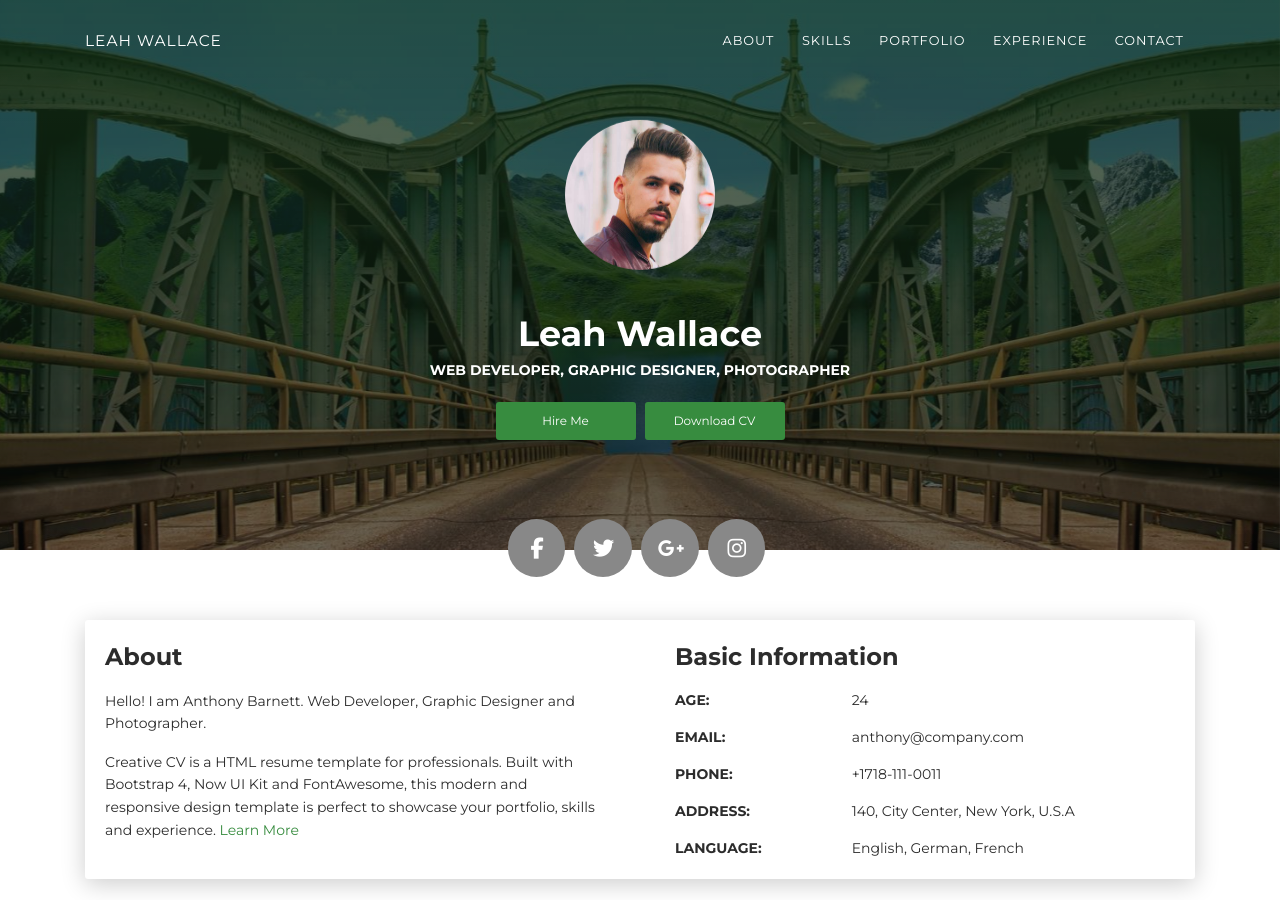
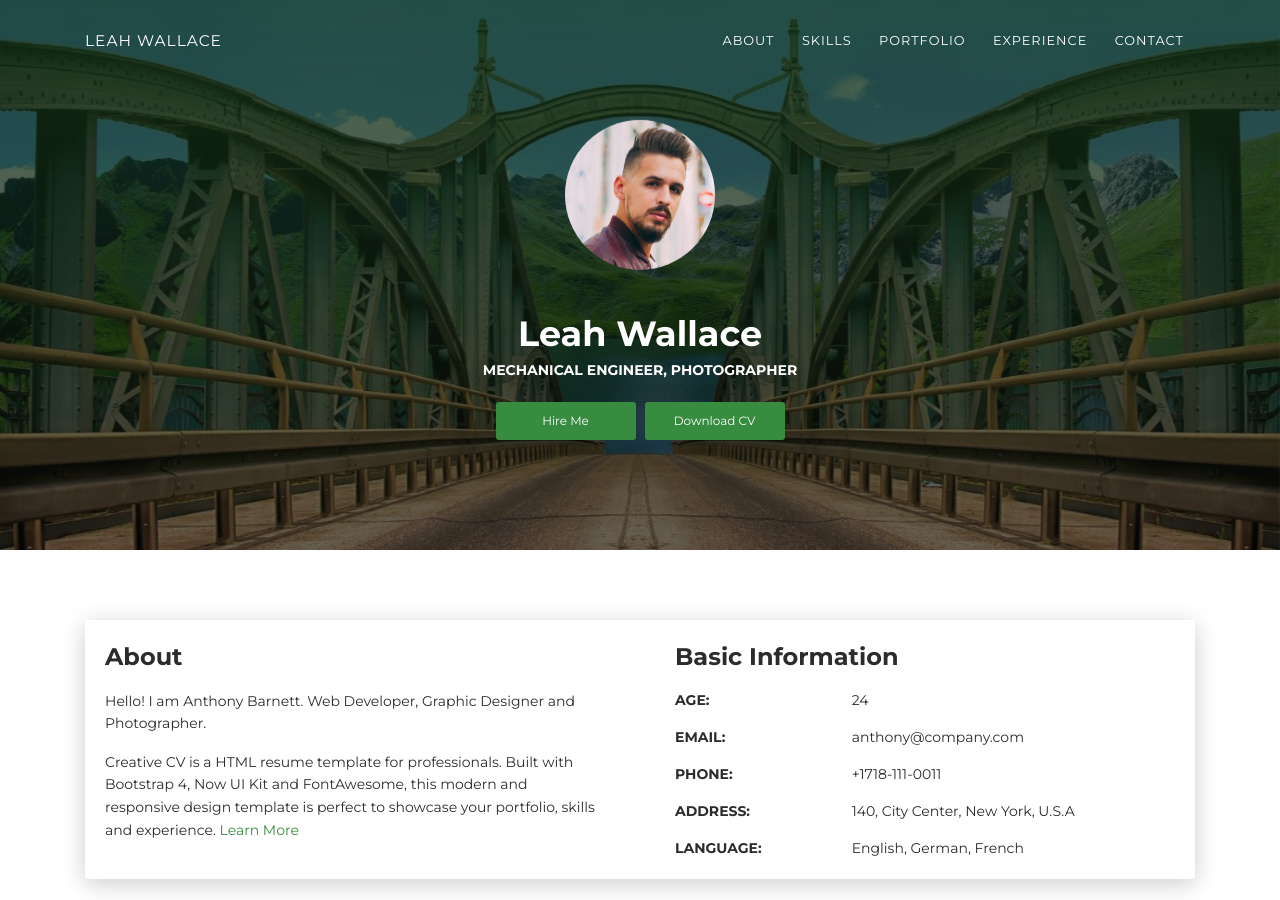
Before and after one commit to lwallace37/lwallace37.github.io, a Jekyll site: the page index.html, which Jekyll copies as it is, in a window 1280 px wide and 900 px high. Built offline with Jekyll 4.4.1, drawn with Linux system fonts in a browser that asks for light colours; nearby versions of some CDN libraries.

Commit message:
Comment out Social Media Buttons

```diff
--- a/index.html
+++ b/index.html
@@ -43,14 +43,14 @@
         <div class="content-center">
           <div class="cc-profile-image"><a href="#"><img src="images/anthony.jpg" alt="Image"/></a></div>
           <div class="h2 title">Leah Wallace</div>
-          <p class="category text-white">Web Developer, Graphic Designer,  Photographer</p><a class="btn btn-primary smooth-scroll mr-2" href="#contact" data-aos="zoom-in" data-aos-anchor="data-aos-anchor">Hire Me</a><a class="btn btn-primary" href="#" data-aos="zoom-in" data-aos-anchor="data-aos-anchor">Download CV</a>
+          <p class="category text-white">Mechanical Engineer, Photographer</p><a class="btn btn-primary smooth-scroll mr-2" href="#contact" data-aos="zoom-in" data-aos-anchor="data-aos-anchor">Hire Me</a><a class="btn btn-primary" href="#" data-aos="zoom-in" data-aos-anchor="data-aos-anchor">Download CV</a>
         </div>
       </div>
-      <div class="section">
+<!--      <div class="section">
         <div class="container">
           <div class="button-container"><a class="btn btn-default btn-round btn-lg btn-icon" href="#" rel="tooltip" title="Follow me on Facebook"><i class="fa fa-facebook"></i></a><a class="btn btn-default btn-round btn-lg btn-icon" href="#" rel="tooltip" title="Follow me on Twitter"><i class="fa fa-twitter"></i></a><a class="btn btn-default btn-round btn-lg btn-icon" href="#" rel="tooltip" title="Follow me on Google+"><i class="fa fa-google-plus"></i></a><a class="btn btn-default btn-round btn-lg btn-icon" href="#" rel="tooltip" title="Follow me on Instagram"><i class="fa fa-instagram"></i></a></div>
         </div>
-      </div>
+      </div> -->
     </div>
   </div>
 </div>
```
